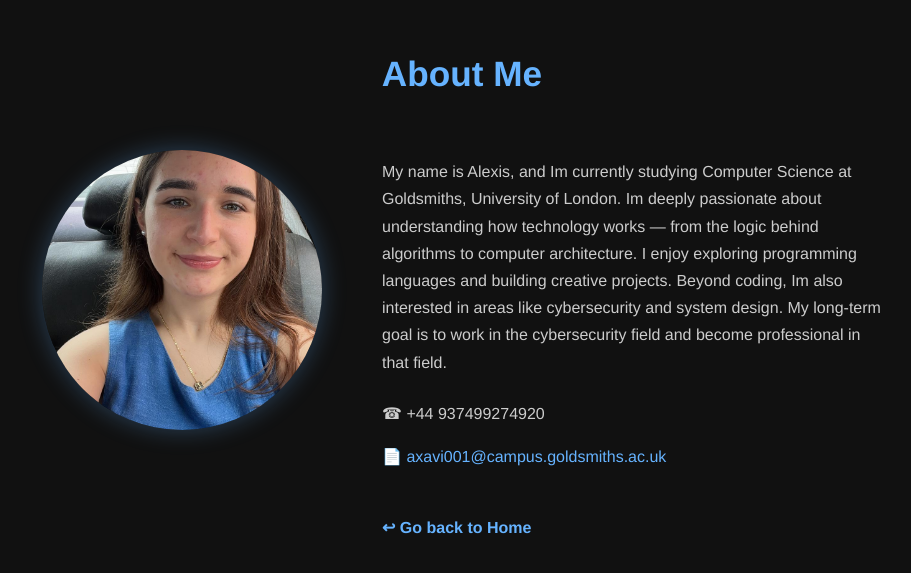
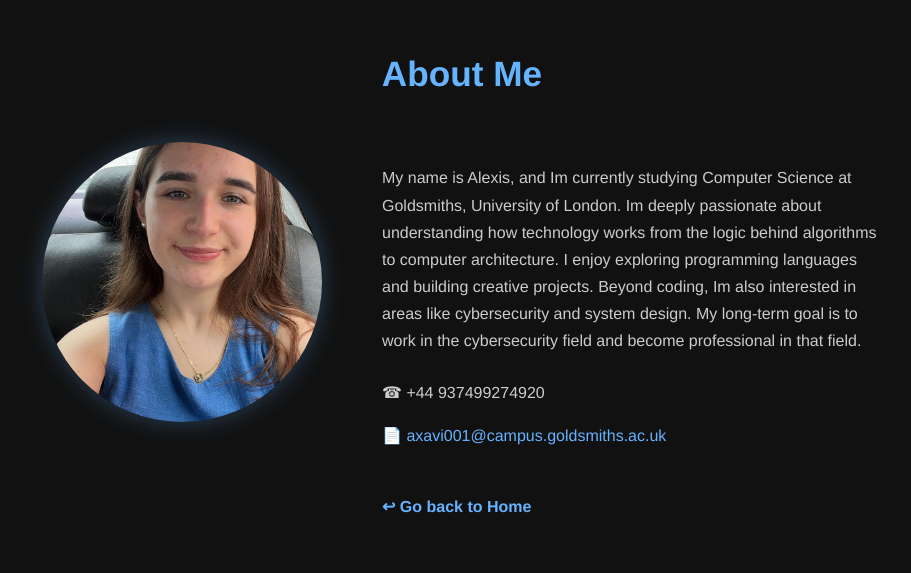
Before and after one commit to Cakes0nStove/02_mypage_33791124, a website: page mybetterpage.html in a window 1280 px wide. Shown: the part 875-1448 px from the top of the page, without its empty margins (178-1089 px from the left). Drawn offline with Linux system fonts and the light colour scheme.

Commit message:
minor grammar fix

```diff
--- a/mybetterpage.html
+++ b/mybetterpage.html
@@ -27,7 +27,7 @@
       <div class="about-text">
         <p>
           My name is Alexis, and Im currently studying Computer Science at Goldsmiths, University of London.
-           Im deeply passionate about understanding how technology works — from the  logic behind algorithms to computer architecture.
+           Im deeply passionate about understanding how technology works from the  logic behind algorithms to computer architecture.
             I enjoy exploring programming languages and building creative projects.
              Beyond coding, Im also interested in areas like cybersecurity and system design.
               My long-term goal is to work in the cybersecurity field and become professional in that field.
```
